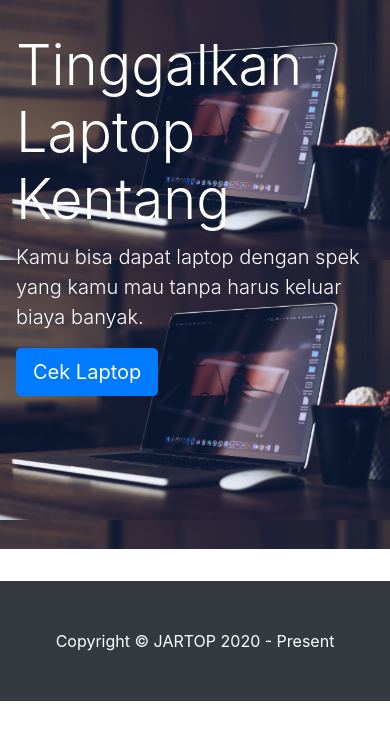
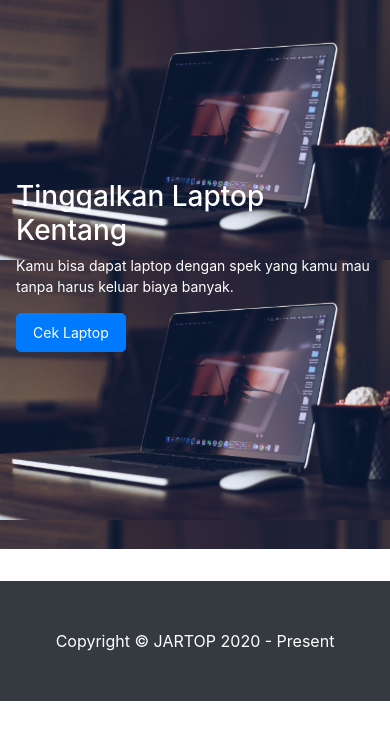
Before and after one commit to fajarwz/jartop, a CodeIgniter app: page /jartop/index.php/customer/dashboard/index in a window 390 px wide. Shown: the part 56-796 px from the top of the page. Run offline with CodeIgniter, Linux system fonts and the light colour scheme; data that the repository does not hold is empty.

Commit message:
fix display customer main

```diff
--- a/application/views/customer/dashboard.php
+++ b/application/views/customer/dashboard.php
@@ -2,26 +2,30 @@
   <!-- Navbar -->
   <?php $this->load->view('templates_customer/navbar') ?>
 
-  <div class="jumbotron hero-main text-white align-items-center" style="background-image: url(<?php echo base_url('assets/upload/bg1.jpg') ?>);">
+  <div class="jumbotron text-white d-flex align-items-center hero-main" style="background-image: url(<?php echo base_url('assets/upload/bg1.jpg') ?>);">
+
+    <div class="container">
 
       <div class="row">
           <div class="col">
-          <h1 class="display-4">Tinggalkan Laptop Kentang</h1>
+            <h1 class="hero-title">Tinggalkan Laptop Kentang</h1>
           </div>
         </div>
 
         <div class="row">
           <div class="col">
-          <p class="lead">Kamu bisa dapat laptop dengan spek yang kamu mau tanpa harus keluar biaya banyak.</p>
+            <p class="hero-sub-title">Kamu bisa dapat laptop dengan spek yang kamu mau tanpa harus keluar biaya banyak.</p>
           </div>
         </div>
 
         <div class="row">
           <div class="col">
-        <p class="lead">
+          <p class="hero-cta">
             <a class="btn btn-primary btn-lg" href="#laptop-main" role="button">Cek Laptop</a>
           </p>
           </div>
+        </div>
+
     </div>
 
   </div>
--- a/assets/css/main.css
+++ b/assets/css/main.css
@@ -1,21 +1,41 @@
 .hero-main {
   background-size: 100%;
-  height: 65vh;
+  min-height: 65vh;
   border-radius: 0;
+}
+
+@media screen and (max-width: 992px) {
+  .hero-main .container {
+    padding-left: 0;
+    padding-right: 0;
+  }
+
+  .hero-title {
+    font-size: 28px;
+  }
+
+  .hero-sub-title {
+    font-size: 14px;
+  }
+
+  .hero-cta a {
+    font-size: 14px;
+  }
 }
 
 .card-img-container {
   width: 100%;
-  height: 350px;
+  max-height: 220px;
   overflow: hidden;
   margin: 0;
   position: relative;
 }
 
 .card-img-container img {
-  position:absolute;
-  top: 50%;
-  transform: translateY(-50%);
+  /* position: absolute; */
+  /* top: 50%;
+  transform: translateY(-50%); */
+  background-size: cover;
   max-width: 100%;
 }
 
```
Lines whose indentation alone changed are shown as unchanged.
